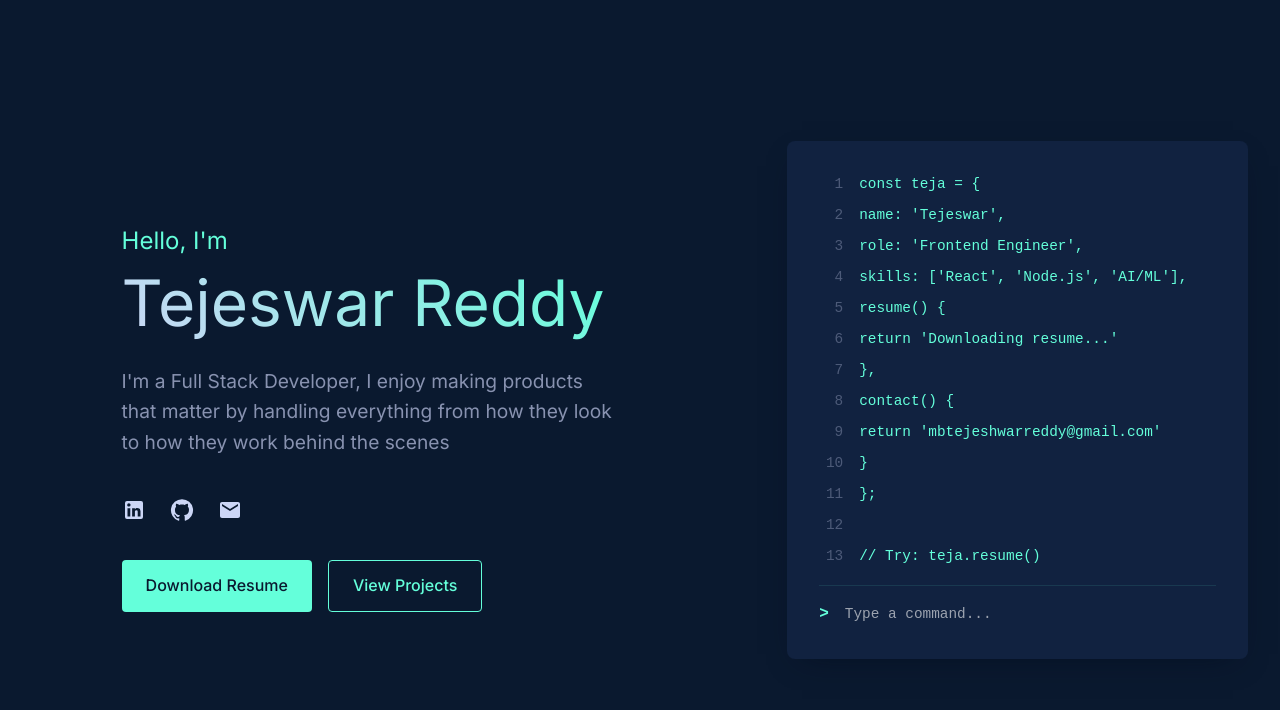
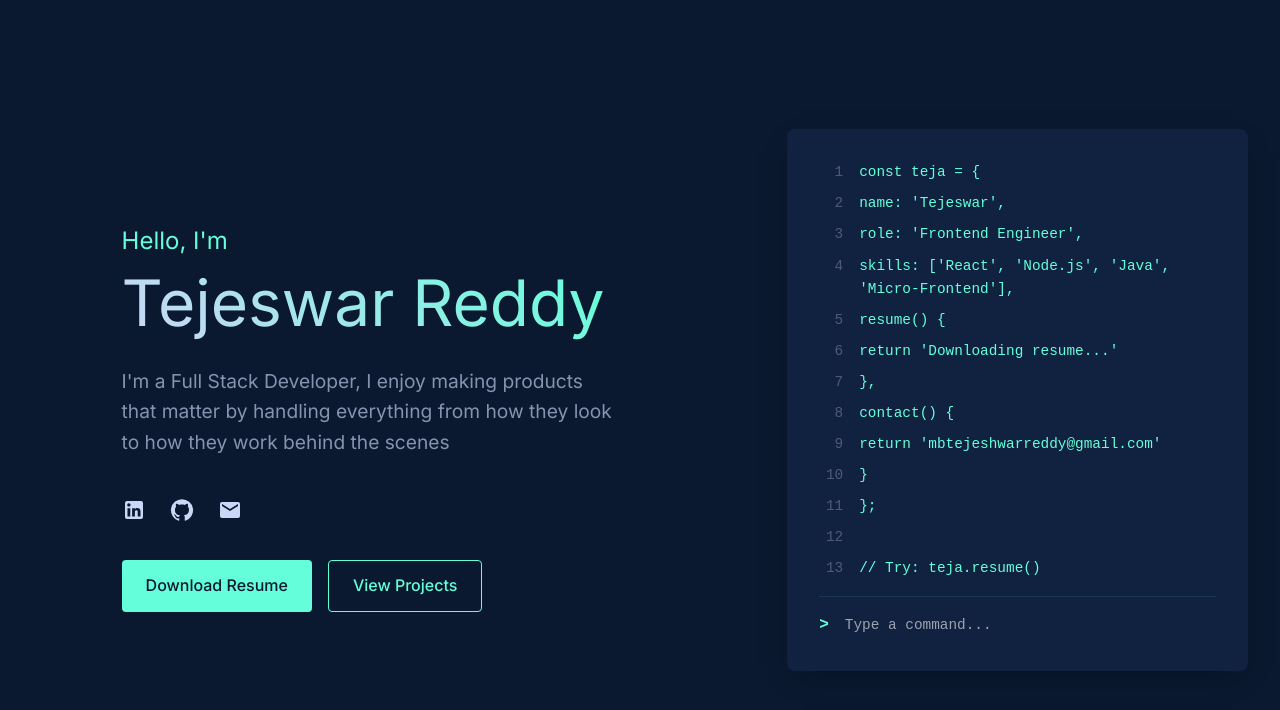
Before and after one commit to mbtejeswar/portfolio, a React (Vite) app: page / in a window 1280 px wide. Shown: the top 710 px of the page. Built offline with nearby package versions, Linux system fonts and the light colour scheme; a web font is replaced by a local one.

Commit message:
Update ui

```diff
--- a/src/App.jsx
+++ b/src/App.jsx
@@ -23,7 +23,7 @@ import PsychologyIcon from "@mui/icons-material/Psychology";
 
 function App() {
   const projectsRef = useRef(null);
-  const [activeCategory, setActiveCategory] = useState("DATABASES");
+  const [activeCategory, setActiveCategory] = useState("FRONTEND");
   const [command, setCommand] = useState("");
   const [output, setOutput] = useState("");
 
@@ -50,11 +50,21 @@ function App() {
     },
     "MACHINE LEARNING": {
       icon: <PsychologyIcon />,
-      skills: ["TensorFlow", "NumPy", "Pandas", "scikit-learn"],
+      skills: ["Streamlit", "NumPy", "Pandas", "TensorFlow"],
     },
   };
 
   const projects = [
+    {
+      id: 1,
+      title: "GPS Asset Tracking Dashboard",
+      period: "",
+      description:
+        "Real-time asset tracking system with live location monitoring, asset management, and historical data visualization. Implemented WebSocket for real-time updates and Mapbox for precise geographical visualization, enabling efficient tracking of company assets.",
+      technologies: ["React.js", "Node.js", "Mapbox", "WebSocket", "MongoDB"],
+      align: "right",
+      githubLink: "https://github.com/Crio-Winter-of-Doing-2021/JUMBOGPS-T12"
+    },
     {
       id: 1,
       title: "ERP Chatbot using AI/ML",
@@ -62,18 +72,8 @@ function App() {
       description:
         "An intelligent chatbot solution revolutionizing ERP system interactions with AI-powered assistance, streamlining operations and providing instant access to critical information. The system features natural language processing for intuitive queries, automated data entry, and real-time insights generation.",
       technologies: ["Python", "TensorFlow", "NLP", "React", "Node.js"],
-      align: "right",
+      align: "left",
       githubLink: "https://github.com/ai-project-team-11/AI-Powered-ERP-System-for-FMCG-Company"
-    },
-    {
-      id: 2,
-      title: "GPS Asset Tracking Dashboard",
-      period: "",
-      description:
-        "Real-time asset tracking system with live location monitoring, asset management, and historical data visualization. Implemented WebSocket for real-time updates and Mapbox for precise geographical visualization, enabling efficient tracking of company assets.",
-      technologies: ["React.js", "Node.js", "Mapbox", "WebSocket", "MongoDB"],
-      align: "left",
-      githubLink: "https://github.com/Crio-Winter-of-Doing-2021/JUMBOGPS-T12"
     },
     {
       id: 3,
@@ -91,7 +91,7 @@ function App() {
     { text: "const teja = {", delay: 0 },
     { text: "  name: 'Tejeswar',", delay: 0.2 },
     { text: "  role: 'Frontend Engineer',", delay: 0.4 },
-    { text: "  skills: ['React', 'Node.js', 'AI/ML'],", delay: 0.6 },
+    { text: "  skills: ['React', 'Node.js', 'Java', 'Micro-Frontend'],", delay: 0.6 },
     { text: "  resume() {", delay: 0.8 },
     { text: "    return 'Downloading resume...'", delay: 1.0 },
     { text: "  },", delay: 1.2 },
```
